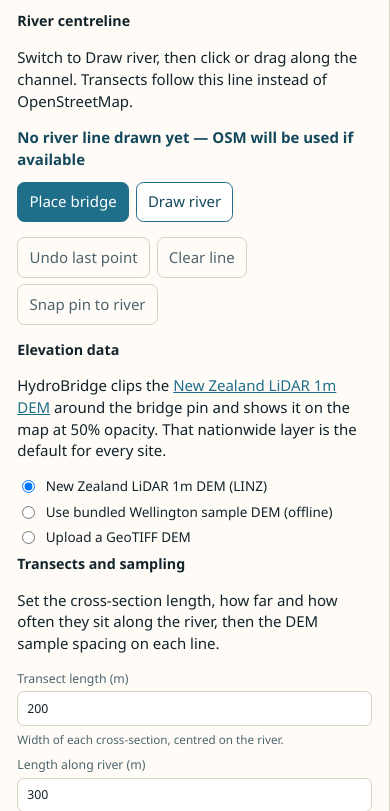
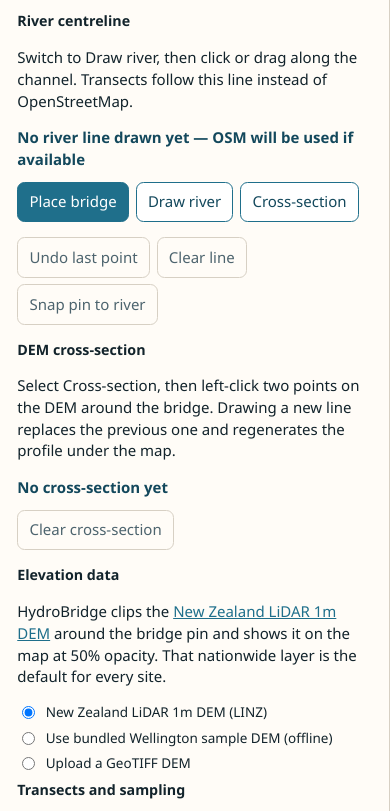
Before and after one commit to rere-mimi/HydroBridge, a Flask app: page / in a window 390 px wide. Shown: the part 465-1276 px from the top of the page. Run offline with Flask 3, Linux system fonts and the light colour scheme; data that the repository does not hold is empty.

Commit message:
Add a two-click DEM cross-section tool at the bridge site.
Users select Cross-section, left-click two points on the DEM, and see the
elevation profile under the map. A new line replaces the previous one and
regenerates the viewer.

Co-authored-by: rere-mimi <rere-mimi@users.noreply.github.com>

```diff
--- a/app.py
+++ b/app.py
@@ -14,7 +14,7 @@ from pathlib import Path
 import requests
 from flask import Flask, abort, jsonify, render_template, request, send_from_directory
 
-from hydroscreen import HydroScreenError, preview_dem_overlay, run_screening
+from hydroscreen import HydroScreenError, preview_dem_overlay, run_screening, sample_drawn_cross_section
 
 ROOT = Path(__file__).resolve().parent
 SAMPLE_DEM = ROOT / "tests" / "fixtures" / "sample_dem.tif"
@@ -144,6 +144,61 @@ def dem_preview():
         "radius_m": result["radius_m"],
         "opacity": 0.5,
     })
+
+
+@app.post("/api/cross-section")
+def cross_section():
+    try:
+        lon1 = float(request.form.get("lon1"))
+        lat1 = float(request.form.get("lat1"))
+        lon2 = float(request.form.get("lon2"))
+        lat2 = float(request.form.get("lat2"))
+    except (TypeError, ValueError):
+        return jsonify({"error": "Click two points on the map to draw a cross-section."}), 400
+    if not (
+        -90 <= lat1 <= 90 and -90 <= lat2 <= 90 and -180 <= lon1 <= 180 and -180 <= lon2 <= 180
+    ):
+        return jsonify({"error": "Cross-section coordinates are out of range."}), 400
+    try:
+        spacing = float(request.form.get("sample_spacing") or 1)
+    except (TypeError, ValueError):
+        return jsonify({"error": "Sample spacing must be a number."}), 400
+    if spacing <= 0:
+        return jsonify({"error": "Sample spacing must be greater than 0."}), 400
+
+    dem_source = (request.form.get("dem_source") or "linz").strip()
+    dem_path = None
+    cleanup = None
+    if dem_source == "sample":
+        if not SAMPLE_DEM.exists():
+            return jsonify({"error": "Bundled sample DEM is missing."}), 500
+        dem_path = str(SAMPLE_DEM)
+    elif dem_source == "upload":
+        uploaded = request.files.get("dem")
+        if uploaded is None or not uploaded.filename:
+            return jsonify({"error": "Choose a GeoTIFF DEM to sample, or use the New Zealand LiDAR 1m DEM."}), 400
+        suffix = Path(uploaded.filename).suffix.lower()
+        if suffix not in {".tif", ".tiff"}:
+            return jsonify({"error": "DEM must be a GeoTIFF (.tif or .tiff)."}), 400
+        cleanup = Path(tempfile.gettempdir()) / f"hydroscreen-xs-{secrets.token_hex(4)}{suffix}"
+        uploaded.save(cleanup)
+        dem_path = str(cleanup)
+    elif dem_source != "linz":
+        return jsonify({"error": "Choose the New Zealand LiDAR DEM, the sample DEM, or upload a GeoTIFF."}), 400
+
+    try:
+        profile = sample_drawn_cross_section(
+            lon1, lat1, lon2, lat2, dem_path=dem_path, spacing_m=spacing
+        )
+    except HydroScreenError as exc:
+        return jsonify({"error": str(exc)}), 400
+    except Exception as exc:
+        logging.exception("Cross-section sampling failed")
+        return jsonify({"error": f"Could not sample the DEM: {exc}"}), 500
+    finally:
+        if cleanup is not None:
+            cleanup.unlink(missing_ok=True)
+    return jsonify(profile)
 
 
 @app.post("/api/run")
--- a/static/app.js
+++ b/static/app.js
@@ -18,10 +18,16 @@ const summaryLink = document.getElementById("summary-link");
 const demFileWrap = document.getElementById("dem-file-wrap");
 const modePinBtn = document.getElementById("mode-pin");
 const modeDrawBtn = document.getElementById("mode-draw");
+const modeXsBtn = document.getElementById("mode-xs");
 const undoBtn = document.getElementById("undo-vertex");
 const clearBtn = document.getElementById("clear-line");
 const snapBtn = document.getElementById("snap-pin");
+const clearXsBtn = document.getElementById("clear-xs");
 const layoutPreview = document.getElementById("layout-preview");
+const xsLabel = document.getElementById("xs-label");
+const xsViewer = document.getElementById("xs-viewer");
+const xsMeta = document.getElementById("xs-meta");
+const xsCanvas = document.getElementById("xs-canvas");
 
 const map = L.map("map").setView([WELLINGTON.lat, WELLINGTON.lon], WELLINGTON.zoom);
 L.tileLayer("https://{s}.tile.openstreetmap.org/{z}/{x}/{y}.png", {
@@ -35,6 +41,13 @@ map.getPane("demPane").style.pointerEvents = "none";
 const overlay = L.layerGroup().addTo(map);
 const draftLine = L.polyline([], { color: "#1f6f8b", weight: 5, opacity: 0.95 }).addTo(map);
 const vertexLayer = L.layerGroup().addTo(map);
+const xsLayer = L.layerGroup().addTo(map);
+const xsDraftLine = L.polyline([], {
+  color: "#c45c26",
+  weight: 3,
+  dashArray: "6 6",
+  opacity: 0.9,
+}).addTo(map);
 let marker = L.marker([WELLINGTON.lat, WELLINGTON.lon], { draggable: true }).addTo(map);
 marker.bindPopup("Bridge site").openPopup();
 
@@ -45,6 +58,9 @@ let demOverlay = null;
 let demOverlayUrl = null;
 let demPreviewTimer = null;
 let demPreviewSeq = 0;
+let xsPoints = [];
+let xsProfile = null;
+let xsRequestSeq = 0;
 
 function setStatus(message, kind) {
   statusEl.textContent = message || "";
@@ -122,8 +138,10 @@ async function refreshDemOverlay() {
       interactive: false,
       className: "dem-overlay",
     }).addTo(map);
-    if (mode !== "draw") {
-      mapHint.textContent = "DEM shown at 50% opacity. Click the map to move the pin.";
+    if (mode === "draw") {
+      mapHint.textContent = "Click or drag along the river. Double-click when the line is done.";
+    } else if (mode === "xs") {
+      mapHint.textContent = "Left-click two points on the DEM to draw a cross-section.";
     }
   } catch (_err) {
     if (seq !== demPreviewSeq) return;
@@ -194,19 +212,286 @@ function addVertex(latlng) {
   redrawDraft();
 }
 
+function xsVertexStyle() {
+  return {
+    radius: 6,
+    color: "#7a2e12",
+    fillColor: "#f4d2b0",
+    fillOpacity: 1,
+    weight: 2,
+  };
+}
+
+function refreshXsLabel() {
+  if (xsPoints.length === 0) {
+    xsLabel.textContent = "No cross-section yet";
+    clearXsBtn.disabled = true;
+    return;
+  }
+  clearXsBtn.disabled = false;
+  if (xsPoints.length === 1) {
+    xsLabel.textContent = "First point placed — left-click a second point";
+    return;
+  }
+  const metres = map.distance(xsPoints[0], xsPoints[1]);
+  const samples = xsProfile ? xsProfile.n_samples : null;
+  xsLabel.textContent = samples
+    ? `Cross-section · ${metres.toFixed(0)} m · ${samples} DEM samples`
+    : `Cross-section · ${metres.toFixed(0)} m`;
+}
+
+function drawXsLine() {
+  xsLayer.clearLayers();
+  xsDraftLine.setLatLngs(xsPoints.length === 1 ? xsPoints : []);
+  if (!xsPoints.length) return;
+  xsPoints.forEach((ll, index) => {
+    L.circleMarker(ll, xsVertexStyle())
+      .bindTooltip(index === 0 ? "A" : "B", { permanent: true, direction: "top", offset: [0, -8] })
+      .addTo(xsLayer);
+  });
+  if (xsPoints.length === 2) {
+    L.polyline(xsPoints, { color: "#c45c26", weight: 4, opacity: 0.95 }).addTo(xsLayer);
+  }
+}
+
+function clearXsChart() {
+  if (!xsCanvas) return;
+  const ctx = xsCanvas.getContext("2d");
+  const width = xsCanvas.clientWidth || 640;
+  const height = xsCanvas.clientHeight || 200;
+  xsCanvas.width = width;
+  xsCanvas.height = height;
+  ctx.clearRect(0, 0, width, height);
+}
+
+function drawXsProfile(profile) {
+  if (!xsCanvas || !profile) return;
+  const dists = profile.distance_m || [];
+  const elevs = profile.elevation_m || [];
+  const dpr = window.devicePixelRatio || 1;
+  const cssW = Math.max(xsCanvas.clientWidth || 640, 320);
+  const cssH = Math.max(xsCanvas.clientHeight || 200, 160);
+  xsCanvas.width = Math.round(cssW * dpr);
+  xsCanvas.height = Math.round(cssH * dpr);
+  const ctx = xsCanvas.getContext("2d");
+  ctx.setTransform(dpr, 0, 0, dpr, 0, 0);
+  ctx.clearRect(0, 0, cssW, cssH);
+  ctx.fillStyle = "#f4f1ea";
+  ctx.fillRect(0, 0, cssW, cssH);
+
+  const pad = { left: 52, right: 16, top: 14, bottom: 32 };
+  const plotW = cssW - pad.left - pad.right;
+  const plotH = cssH - pad.top - pad.bottom;
+  const xmax = dists.length ? Number(dists[dists.length - 1]) : 1;
+  const finite = elevs.filter((z) => z != null && Number.isFinite(Number(z))).map(Number);
+  if (!finite.length || plotW < 10 || plotH < 10) {
+    ctx.fillStyle = "#4d646e";
+    ctx.font = "13px Segoe UI, system-ui, sans-serif";
+    ctx.fillText("No elevations along this line.", pad.left, pad.top + 16);
+    return;
+  }
+  let zmin = Math.min(...finite);
+  let zmax = Math.max(...finite);
+  if (zmax <= zmin) zmax = zmin + 1;
+  const zPad = (zmax - zmin) * 0.08;
+  zmin -= zPad;
+  zmax += zPad;
+
+  const xOf = (d) => pad.left + (Number(d) / Math.max(xmax, 1e-6)) * plotW;
+  const yOf = (z) => pad.top + (1 - (Number(z) - zmin) / (zmax - zmin)) * plotH;
+
+  ctx.strokeStyle = "#d7d0c4";
+  ctx.lineWidth = 1;
+  ctx.beginPath();
+  ctx.moveTo(pad.left, pad.top);
+  ctx.lineTo(pad.left, pad.top + plotH);
+  ctx.lineTo(pad.left + plotW, pad.top + plotH);
+  ctx.stroke();
+
+  ctx.fillStyle = "#4d646e";
+  ctx.font = "11px Segoe UI, system-ui, sans-serif";
+  ctx.fillText("Distance (m)", pad.left + plotW / 2 - 32, cssH - 8);
+  ctx.save();
+  ctx.translate(14, pad.top + plotH / 2);
+  ctx.rotate(-Math.PI / 2);
+  ctx.fillText("Elevation (m)", -40, 0);
+  ctx.restore();
+  ctx.fillText(zmin.toFixed(1), 6, yOf(zmin) + 3);
+  ctx.fillText(zmax.toFixed(1), 6, yOf(zmax) + 3);
+  ctx.fillText("0", xOf(0) - 3, pad.top + plotH + 16);
+  ctx.fillText(xmax.toFixed(0), xOf(xmax) - 12, pad.top + plotH + 16);
+
+  const points = [];
+  dists.forEach((dist, i) => {
+    const z = elevs[i];
+    if (z == null || !Number.isFinite(Number(z))) {
+      points.push(null);
+      return;
+    }
+    points.push([xOf(dist), yOf(z)]);
+  });
+
+  ctx.beginPath();
+  let drawing = false;
+  points.forEach((pt) => {
+    if (!pt) {
+      drawing = false;
+      return;
+    }
+    if (!drawing) {
+      ctx.moveTo(pt[0], pt[1]);
+      drawing = true;
+    } else {
+      ctx.lineTo(pt[0], pt[1]);
+    }
+  });
+  const first = points.find((pt) => pt);
+  const last = [...points].reverse().find((pt) => pt);
+  if (first && last) {
+    ctx.lineTo(last[0], pad.top + plotH);
+    ctx.lineTo(first[0], pad.top + plotH);
+    ctx.closePath();
+    ctx.fillStyle = "rgba(31, 111, 139, 0.22)";
+    ctx.fill();
+  }
+
+  ctx.beginPath();
+  drawing = false;
+  points.forEach((pt) => {
+    if (!pt) {
+      drawing = false;
+      return;
+    }
+    if (!drawing) {
+      ctx.moveTo(pt[0], pt[1]);
+      drawing = true;
+    } else {
+      ctx.lineTo(pt[0], pt[1]);
+    }
+  });
+  ctx.strokeStyle = "#12232b";
+  ctx.lineWidth = 2;
+  ctx.stroke();
+}
+
+function showXsViewer() {
+  xsViewer.hidden = false;
+  requestAnimationFrame(() => {
+    map.invalidateSize();
+    if (xsProfile) drawXsProfile(xsProfile);
+  });
+}
+
+function hideXsViewer() {
+  xsViewer.hidden = true;
+  requestAnimationFrame(() => map.invalidateSize());
+}
+
+function setXsMeta(text) {
+  xsMeta.textContent = text;
+}
+
+function resetXsDrawing({ keepViewer = false } = {}) {
+  xsPoints = [];
+  xsProfile = null;
+  xsDraftLine.setLatLngs([]);
+  xsLayer.clearLayers();
+  refreshXsLabel();
+  if (keepViewer) {
+    clearXsChart();
+    setXsMeta("Left-click two points on the map.");
+  } else {
+    hideXsViewer();
+  }
+}
+
+async function requestXsProfile(start, end) {
+  const seq = (xsRequestSeq += 1);
+  const body = new FormData(runForm);
+  body.set("lon1", String(start.lng));
+  body.set("lat1", String(start.lat));
+  body.set("lon2", String(end.lng));
+  body.set("lat2", String(end.lat));
+  body.set("dem_source", currentDemSource());
+  if (currentDemSource() === "upload") {
+    const file = document.getElementById("dem-file");
+    if (file && file.files && file.files[0]) body.set("dem", file.files[0]);
+  }
+  setXsMeta("Sampling the DEM…");
+  showXsViewer();
+  try {
+    const res = await fetch("/api/cross-section", { method: "POST", body });
+    const data = await res.json();
+    if (seq !== xsRequestSeq) return;
+    if (!res.ok) {
+      setStatus(data.error || "Could not sample the DEM.", "error");
+      setXsMeta(data.error || "Could not sample the DEM.");
+      clearXsChart();
+      return;
+    }
+    xsProfile = data;
+    setStatus("");
+    const source = data.source === "linz-lidar-1m" ? "New Zealand LiDAR 1m DEM" : "selected DEM";
+    setXsMeta(
+      `${fmt(data.length_m, 0)} m line · ${data.n_samples} samples every ${fmt(data.sample_spacing_m, 1)} m · ${source}`
+    );
+    refreshXsLabel();
+    drawXsProfile(data);
+  } catch (_err) {
+    if (seq !== xsRequestSeq) return;
+    setStatus("Could not reach the HydroBridge server.", "error");
+    setXsMeta("Could not sample the DEM.");
+  }
+}
+
+function handleXsClick(latlng) {
+  if (xsPoints.length >= 2) {
+    xsPoints = [];
+    xsDraftLine.setLatLngs([]);
+    xsLayer.clearLayers();
+    setXsMeta("Click the second point. The profile will regenerate.");
+  }
+  if (xsPoints.length === 1 && map.distance(xsPoints[0], latlng) < 5) {
+    return;
+  }
+  xsPoints.push(L.latLng(latlng.lat, latlng.lng));
+  drawXsLine();
+  refreshXsLabel();
+  if (xsPoints.length === 1) {
+    mapHint.textContent = "Click the second point on the DEM.";
+    showXsViewer();
+    if (!xsProfile) {
+      clearXsChart();
+      setXsMeta("Click the second point. The profile will appear here.");
+    }
+    return;
+  }
+  xsDraftLine.setLatLngs([]);
+  mapHint.textContent = "Cross-section ready. Click two new points to replace it.";
+  requestXsProfile(xsPoints[0], xsPoints[1]);
+}
+
 function setMode(next) {
   mode = next;
   document.body.classList.toggle("mode-draw", mode === "draw");
+  document.body.classList.toggle("mode-xs", mode === "xs");
   modePinBtn.setAttribute("aria-pressed", String(mode === "pin"));
   modeDrawBtn.setAttribute("aria-pressed", String(mode === "draw"));
+  modeXsBtn.setAttribute("aria-pressed", String(mode === "xs"));
+  drawingStroke = false;
   if (mode === "draw") {
     map.dragging.disable();
     map.doubleClickZoom.disable();
     mapHint.textContent = "Click or drag along the river. Double-click when the line is done.";
+  } else if (mode === "xs") {
+    map.dragging.enable();
+    map.doubleClickZoom.disable();
+    mapHint.textContent = xsPoints.length === 1
+      ? "Click the second point on the DEM."
+      : "Left-click two points on the DEM to draw a cross-section.";
   } else {
     map.dragging.enable();
     map.doubleClickZoom.enable();
-    drawingStroke = false;
     mapHint.textContent = "Click the map to place the bridge pin.";
   }
 }
@@ -339,6 +624,10 @@ map.on("click", (event) => {
     addVertex(event.latlng);
     return;
   }
+  if (mode === "xs") {
+    handleXsClick(event.latlng);
+    return;
+  }
   setLocation(event.latlng.lat, event.latlng.lng);
 });
 
@@ -355,6 +644,10 @@ map.on("mousedown", (event) => {
 });
 
 map.on("mousemove", (event) => {
+  if (mode === "xs" && xsPoints.length === 1) {
+    xsDraftLine.setLatLngs([xsPoints[0], event.latlng]);
+    return;
+  }
   if (mode !== "draw" || !drawingStroke) return;
   addVertex(event.latlng);
 });
@@ -374,6 +667,7 @@ marker.on("dragend", () => {
 
 modePinBtn.addEventListener("click", () => setMode("pin"));
 modeDrawBtn.addEventListener("click", () => setMode("draw"));
+modeXsBtn.addEventListener("click", () => setMode("xs"));
 
 undoBtn.addEventListener("click", () => {
   drawnLatLngs.pop();
@@ -383,6 +677,13 @@ undoBtn.addEventListener("click", () => {
 clearBtn.addEventListener("click", () => {
   drawnLatLngs = [];
   redrawDraft();
+});
+
+clearXsBtn.addEventListener("click", () => {
+  resetXsDrawing();
+  if (mode === "xs") {
+    mapHint.textContent = "Left-click two points on the DEM to draw a cross-section.";
+  }
 });
 
 snapBtn.addEventListener("click", () => {
@@ -496,6 +797,10 @@ runForm.addEventListener("submit", async (event) => {
   }
 });
 
+window.addEventListener("resize", () => {
+  if (!xsViewer.hidden && xsProfile) drawXsProfile(xsProfile);
+});
+
 refreshPlaceName(WELLINGTON.lat, WELLINGTON.lon);
 refreshLineLabel();
 updateLayoutPreview();
--- a/templates/index.html
+++ b/templates/index.html
@@ -51,11 +51,21 @@
         <div class="row-actions">
           <button type="button" id="mode-pin" class="secondary" aria-pressed="true">Place bridge</button>
           <button type="button" id="mode-draw" class="secondary" aria-pressed="false">Draw river</button>
+          <button type="button" id="mode-xs" class="secondary" aria-pressed="false">Cross-section</button>
         </div>
         <div class="row-actions">
           <button type="button" id="undo-vertex" class="ghost" disabled>Undo last point</button>
           <button type="button" id="clear-line" class="ghost" disabled>Clear line</button>
           <button type="button" id="snap-pin" class="ghost" disabled>Snap pin to river</button>
+        </div>
+      </section>
+
+      <section>
+        <h2>DEM cross-section</h2>
+        <p class="hint">Select Cross-section, then left-click two points on the DEM around the bridge. Drawing a new line replaces the previous one and regenerates the profile under the map.</p>
+        <p id="xs-label" class="place">No cross-section yet</p>
+        <div class="row-actions">
+          <button type="button" id="clear-xs" class="ghost" disabled>Clear cross-section</button>
         </div>
       </section>
 
@@ -119,10 +129,19 @@
       </form>
     </aside>
 
-    <section class="map-wrap">
-      <p id="map-hint" class="map-hint">Click the map to place the bridge pin.</p>
-      <div id="map" role="application" aria-label="Map for choosing a bridge location and drawing the river"></div>
-    </section>
+    <div class="stage">
+      <section class="map-wrap">
+        <p id="map-hint" class="map-hint">Click the map to place the bridge pin.</p>
+        <div id="map" role="application" aria-label="Map for choosing a bridge location, drawing the river, and cutting a DEM cross-section"></div>
+      </section>
+      <section id="xs-viewer" class="xs-viewer" hidden>
+        <div class="xs-head">
+          <h2>DEM cross-section</h2>
+          <p id="xs-meta" class="hint">Left-click two points on the map.</p>
+        </div>
+        <canvas id="xs-canvas" aria-label="DEM elevation along the drawn line"></canvas>
+      </section>
+    </div>
   </main>
 
   <section id="results" class="results" hidden>
@@ -155,6 +174,6 @@
   </section>
 
   <script src="https://unpkg.com/leaflet@1.9.4/dist/leaflet.js" integrity="sha256-20nQCchB9co0qIjJZRGuk2/Z9VM+kNiyxNV1lvTlZBo=" crossorigin=""></script>
-  <script src="{{ url_for('static', filename='app.js') }}?v=dem-overlay"></script>
+  <script src="{{ url_for('static', filename='app.js') }}?v=xs-tool"></script>
 </body>
 </html>
```
Also changed, not shown: hydroscreen.py (+84 -0 lines), static/style.css (+48 -4 lines), tests/test_cross_section.py (added, +91 -0 lines).
